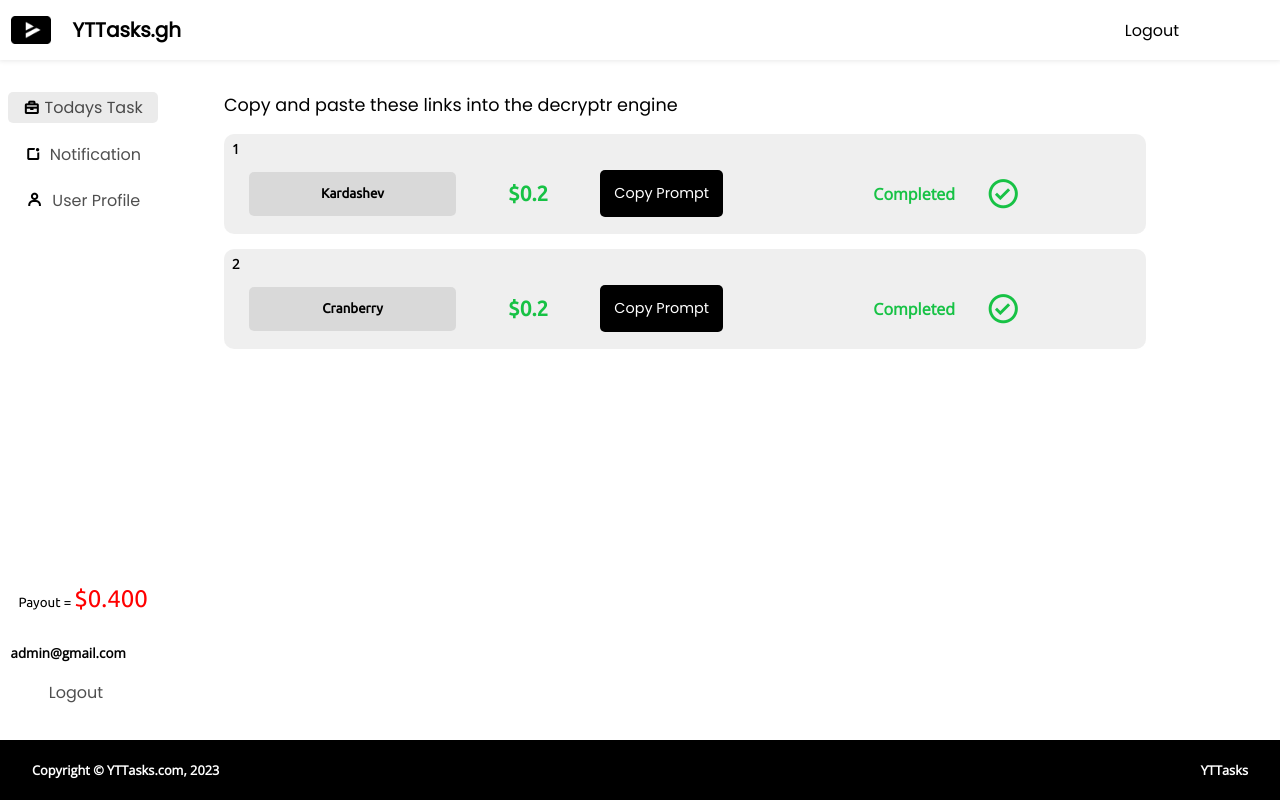
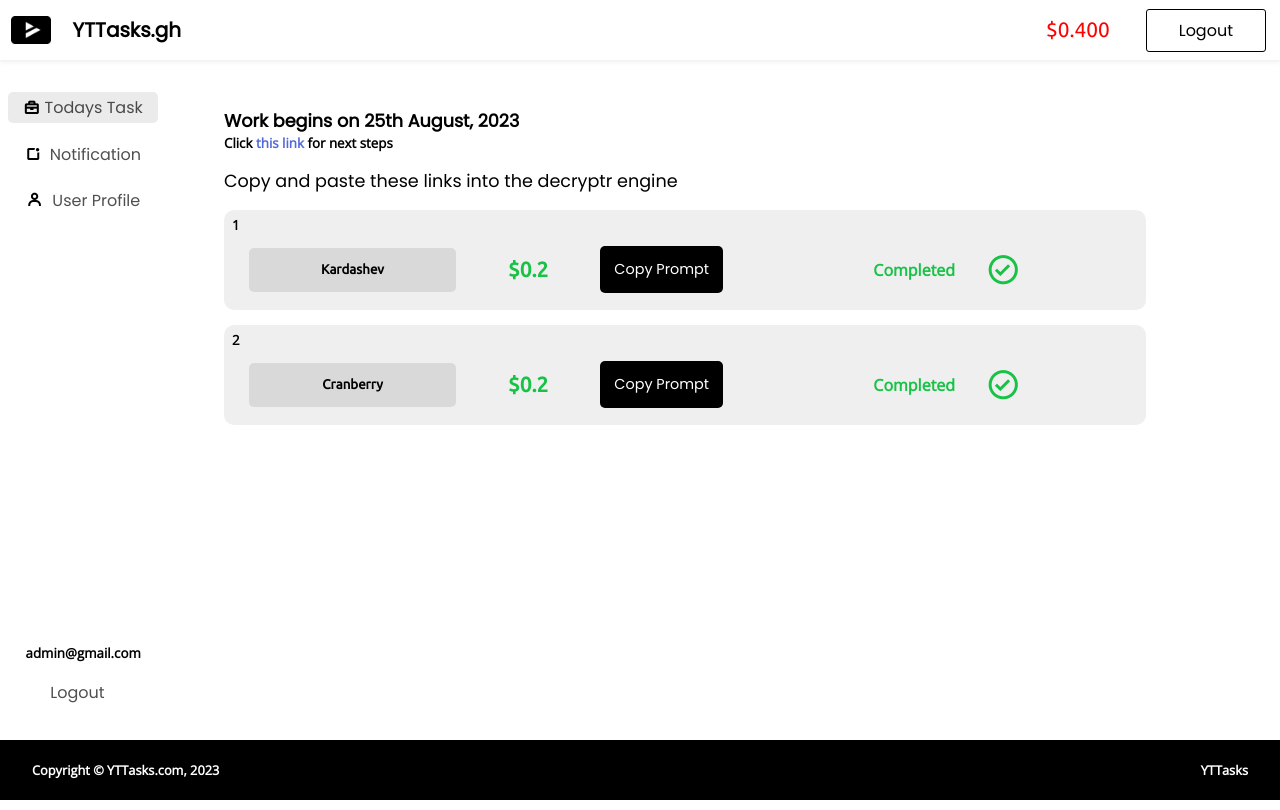
Before and after one commit to sdabbey/YTTask, a Django app: page /dashboard/ in a window 1280 px wide. Run offline with Django 4.2, Linux system fonts and the light colour scheme; a user stored in the database is signed in; data comes from the database, SQL or seed files in the repository; both versions use the stored data as it was after the commit.

```diff
--- a/dashboard/static/dashboard/dashboardar.css
+++ b/dashboard/static/dashboard/dashboard.css
@@ -181,6 +181,21 @@
   font-size: 1em;
   color: #17C245;
 }
+
+.urgent_message{
+
+  padding: 1rem 0;
+  display: flex;
+  flex-direction: column;
+  font-family: "Open Sans";
+}
+.urgent_message small{
+  font-weight: bold;
+}
+.urgent_message small a{
+  text-decoration: none;
+  color: rgba(27, 59, 202, 0.76);
+}
 @media screen and (max-width: 1024px) {
   .main .main-content {
     width: 100%;
--- a/dashboard/static/dashboard/styles.css
+++ b/dashboard/static/dashboard/style.css
@@ -68,6 +68,17 @@ body {
 }
 .navbar .nav-action .btn.logout {
   border: 1px solid black;
+}
+.payout{
+
+  padding: 1rem .5rem;
+  font-size: 1rem;
+
+  font-family: "Ubuntu";
+}
+.payout span{
+  color: red;
+  font-size: 1.3rem;
 }
 .navbar .nav-trigger {
   display: none;
--- a/dashboard/templates/dashboard/base.html
+++ b/dashboard/templates/dashboard/base.html
@@ -8,7 +8,7 @@
     <link rel="preconnect" href="https://fonts.gstatic.com" crossorigin>
     <link href="https://fonts.googleapis.com/css2?family=Ubuntu&family=Poppins&family=Open+Sans&display=swap" rel="stylesheet">
     <link href='https://unpkg.com/boxicons@2.1.4/css/boxicons.min.css' rel='stylesheet'>
-    <link rel="stylesheet" href="{% static 'dashboard/styles.css' %}">
+    <link rel="stylesheet" href="{% static 'dashboard/style.css' %}">
     <link rel="stylesheet" href="{% static 'dashboard/base.css' %}">
     {% block custom-css %}
 
@@ -24,7 +24,9 @@
         </div>
 
         <div class="nav-action">
+            {% block payout %}
 
+            {% endblock payout %}
             <a href="{% url 'accounts:logout_yttasker' %}" class="btn">Logout</a>
 
         </div>
--- a/dashboard/templates/dashboard/dashboard.html
+++ b/dashboard/templates/dashboard/dashboard.html
@@ -1,8 +1,13 @@
 {% extends "dashboard/base.html" %}
 {% load static %}
 {% block custom-css %}
-<link rel="stylesheet" href="{% static 'dashboard/dashboardar.css' %}">
+<link rel="stylesheet" href="{% static 'dashboard/dashboard.css' %}">
 {% endblock custom-css %}
+{% block payout %}
+<div class="payout">
+    <small><span>${{point_sum |floatformat:"3"}}</span></small>
+</div>
+{% endblock payout %}
 {% block sidebar %}
 <div class="sidebar" id="sidebar">
     <div class="content">
@@ -12,7 +17,7 @@
             <li><a href="{% url 'dashboard:user_profile' %}"><i class="bx bx-user"></i>User Profile</a></li>
         </div>
         <div class="payout">
-            <small>Payout = <span>${{point_sum |floatformat:"5"}}</span></small>
+            <small>Payout = <span>${{point_sum |floatformat:"3"}}</span></small>
         </div>
         <li><a href="{% url 'accounts:logout_yttasker' %}">Logout</a></li>
 
@@ -27,14 +32,17 @@
         <li><a href="{% url 'dashboard:notification' %}"><i class="bx bx-notification"></i>Notification</a></li>
         <li><a href="{% url 'dashboard:user_profile' %}"><i class="bx bx-user"></i>User Profile</a></li>
         <div class="extra-menu">
-            <div class="payout">
-                <small>Payout = <span>${{point_sum |floatformat:"3"}}</span></small>
-            </div>
+
             <small><b>{{request.user.email}}</b></small>
             <li><a href="{% url 'accounts:logout_yttasker' %}">Logout</a></li>
         </div>
     </div>
+
     <div class="main-content">
+        <div class="urgent_message">
+            <span><b>Work begins on 25th August, 2023</b></span>
+            <small>Click <a href="https://t.me/YTTaskers"> this link </a>for next steps</small>
+        </div>
         <span>Copy and paste these links into the decryptr engine</span>
         <div class="card-container">
             {% for task in tasks  %}
--- a/templates/landingpage.html
+++ b/templates/landingpage.html
@@ -40,7 +40,7 @@
     </div>
     <div class="landingpage">
         <div class="notification">
-            <small>We are hiring. Deadline for signup is 23/09/2023</small>
+            <small>We are hiring. Deadline for signup is 23rd August, 2023</small>
         </div>
         <div class="main-page">
             <div class="left-section">
```
Also changed, not shown: dashboard/templates/dashboard/notification.html (+6 -1 lines), dashboard/templates/dashboard/user_profile.html (+6 -1 lines), db.sqlite3.
